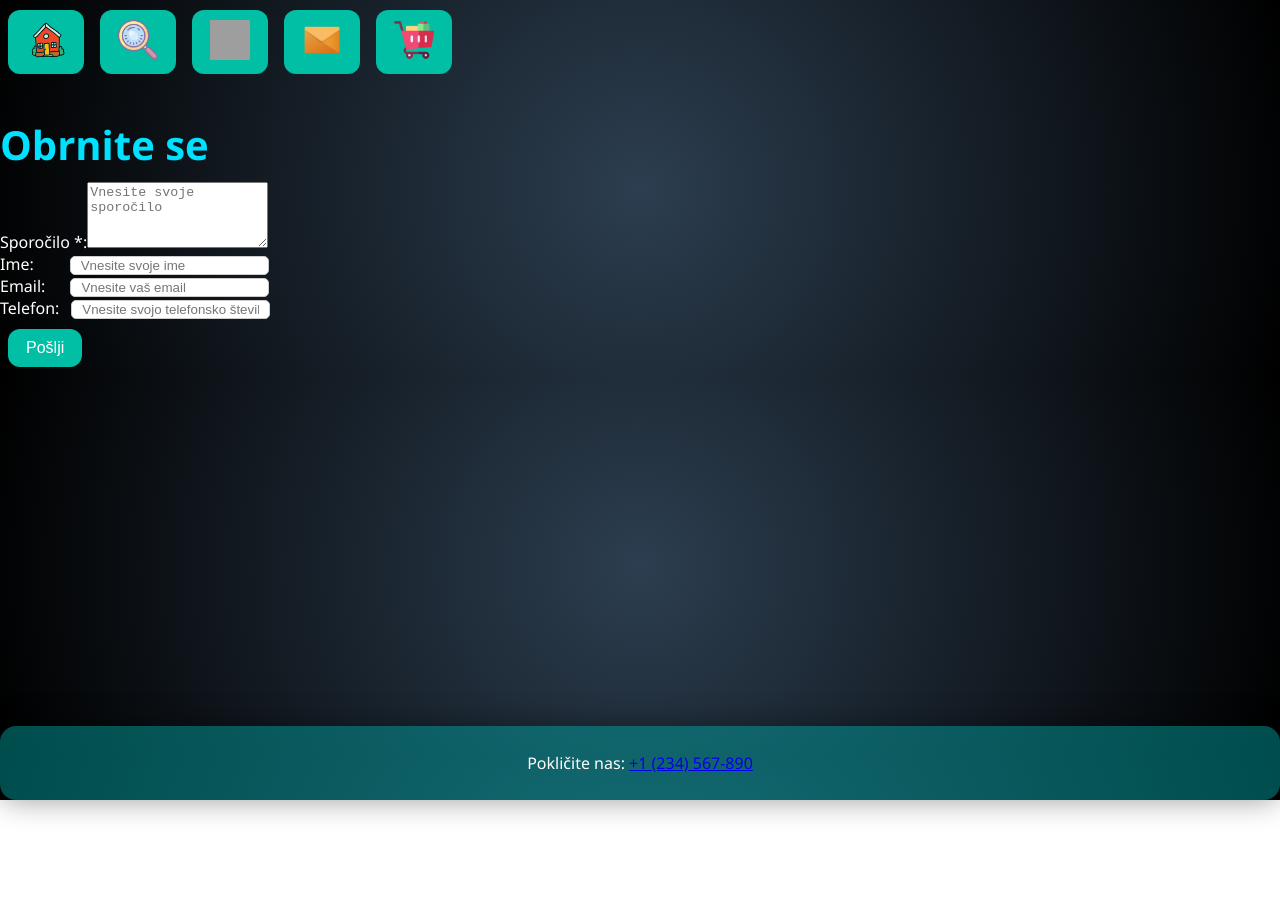
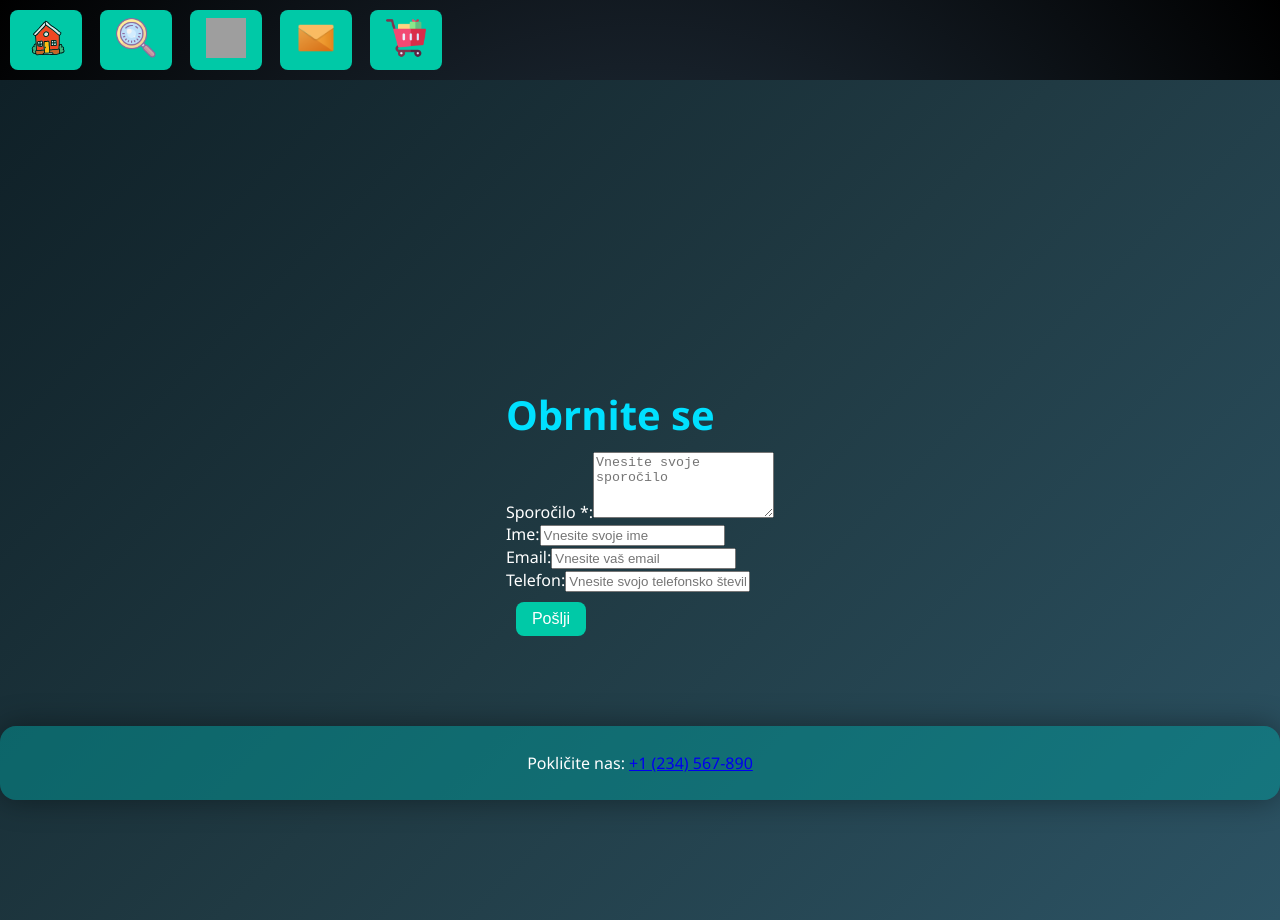
Before and after one commit to kristiana19/crazy-8, a React (Create React App) app: page / in a window 1280 px wide. Both pictures are taken after a click on the button 322 px from the left and 42 px from the top of the page. Before the commit the page ends 800 px from the top, so only its background shows below. Built offline with nearby package versions, Linux system fonts and the light colour scheme; grey boxes are pictures that could not be loaded.

Commit message:
everything is centered

```diff
--- a/src/components/Cart/Cart.css
+++ b/src/components/Cart/Cart.css
@@ -33,3 +33,14 @@
   button:hover {
     background-color: #00b38f;
   }
+
+  .cart-container {
+    display: flex;
+    flex-direction: column;
+    justify-content: center;
+    align-items: center;
+    height: 80vh; /* centriranje po višini */
+    text-align: center;
+    color: #009bb3;
+    background-color: rgba(255, 255, 255, 0.05);
+  }
--- a/src/components/Cart/cart.jsx
+++ b/src/components/Cart/cart.jsx
@@ -1,5 +1,7 @@
 import React from "react";
 import { useCart } from './CartContext'
+import './Cart.css';
+
 
 export default function Cart() {
   const { cart } = useCart();
@@ -8,8 +10,9 @@ export default function Cart() {
 
   return (
     <div>
-      <h2>Košarica</h2>
-      {cart.length === 0 ? (
+      <div className="cart-container">
+      <h2>🛒 Košarica</h2>
+        {cart.length === 0 ? (
         <p>Vaša košarica je prazna.</p>
       ) : (
         <ul>
@@ -21,6 +24,7 @@ export default function Cart() {
         </ul>
       )}
       <div>Skupaj: {total} €</div>
+      </div>
     </div>
   );
 }
--- a/src/components/Contacts/contacts.css
+++ b/src/components/Contacts/contacts.css
@@ -10,3 +10,62 @@
 div {
   align-items: center;
 }
+
+.contact-container {
+  display: flex;
+  justify-content: center;
+  align-items: center;
+  min-height: 100vh;
+  background: linear-gradient(135deg, #0f2027, #203a43, #2c5364);
+  padding: 20px;
+}
+
+.contact-card {
+  background-color: rgba(255, 255, 255, 0.1);
+  padding: 30px;
+  border-radius: 16px;
+  box-shadow: 0 0 30px rgba(0, 0, 0, 0.4);
+  width: 100%;
+  max-width: 500px;
+  color: white;
+}
+
+.contact-card h2 {
+  font-size: 28px;
+  margin-bottom: 20px;
+  text-align: center;
+  color: #00eaff;
+}
+
+.contact-card label {
+  display: block;
+  margin: 10px 0 5px;
+  color: #eee;
+}
+
+.contact-card input,
+.contact-card textarea {
+  width: 100%;
+  padding: 10px;
+  border: none;
+  border-radius: 8px;
+  margin-bottom: 10px;
+  background: #f0f0f0;
+  color: #333;
+}
+
+.contact-card button {
+  width: 100%;
+  padding: 10px;
+  background-color: #00eaff;
+  border: none;
+  color: #000;
+  font-weight: bold;
+  border-radius: 8px;
+  cursor: pointer;
+  transition: background-color 0.3s;
+}
+
+.contact-card button:hover {
+  background-color: #00c5d1;
+}
--- a/src/components/Contacts/contacts.jsx
+++ b/src/components/Contacts/contacts.jsx
@@ -34,9 +34,9 @@ function ContactUs() {
   };
 
   return (
-    <div className="flex items-center justify-center min-h-screen bg-gray-100">
+    <div className="contact-container"> {/* To je glavni centriran okvir */}
       <div className="max-w-lg w-full p-6 bg-white rounded-md shadow-lg">
-        <h2 className="text-2xl font-bold mb-4 text-center">Obrnite se</h2>
+        <h2 className="text-2xl font-bold mb-4 text-center text-blue-700">Obrnite se</h2>
 
         {submitted ? (
           <p className="text-green-600 text-center">
@@ -58,7 +58,6 @@ function ContactUs() {
               ></textarea>
             </div>
 
-            {/* Display error if any*/}
             {error && <p className="text-red-600">{error}</p>}
 
             <div>
@@ -69,15 +68,9 @@ function ContactUs() {
                 onChange={(e) => setName(e.target.value)}
                 className="w-full px-3 py-2 border rounded-md"
                 placeholder="Vnesite svoje ime"
-                style={{
-                  marginLeft: "36px",
-                  paddingLeft: "10px",
-                  paddingRight: "10px",
-                  border: "1px solid #ccc",
-                  borderRadius: "5px",
-                }}
               />
             </div>
+
             <div>
               <label className="block text-gray-700">Email:</label>
               <input
@@ -86,15 +79,9 @@ function ContactUs() {
                 onChange={(e) => setEmail(e.target.value)}
                 className="w-full px-3 py-2 border rounded-md"
                 placeholder="Vnesite vaš email"
-                style={{
-                  marginLeft: "25px",
-                  paddingLeft: "10px",
-                  paddingRight: "10px",
-                  border: "1px solid #ccc",
-                  borderRadius: "5px",
-                }}
               />
             </div>
+
             <div>
               <label className="block text-gray-700">Telefon:</label>
               <input
@@ -103,15 +90,9 @@ function ContactUs() {
                 onChange={(e) => setPhone(e.target.value)}
                 className="w-full px-3 py-2 border rounded-md"
                 placeholder="Vnesite svojo telefonsko številko"
-                style={{
-                  marginLeft: "12px",
-                  paddingLeft: "10px",
-                  paddingRight: "10px",
-                  border: "1px solid #ccc",
-                  borderRadius: "5px",
-                }}
               />
             </div>
+
             <button
               type="submit"
               className="w-full bg-blue-500 text-white py-2 rounded-md hover:bg-blue-600 transition"
```
